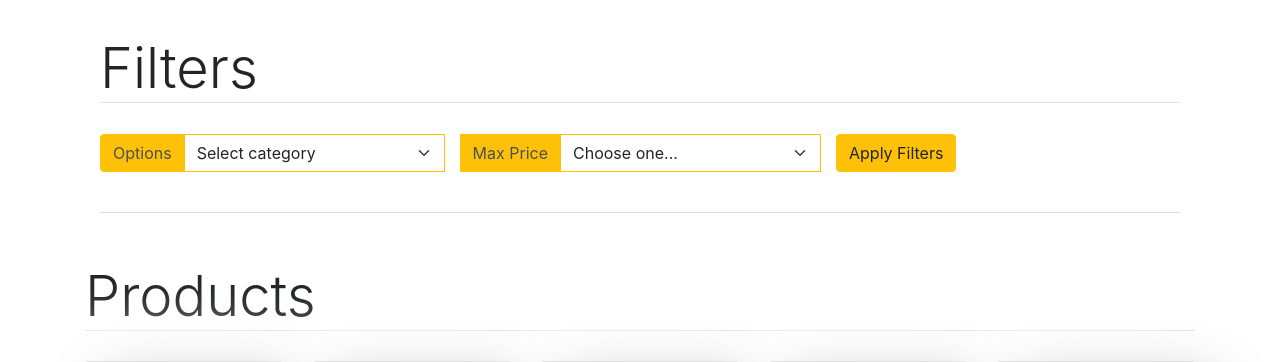
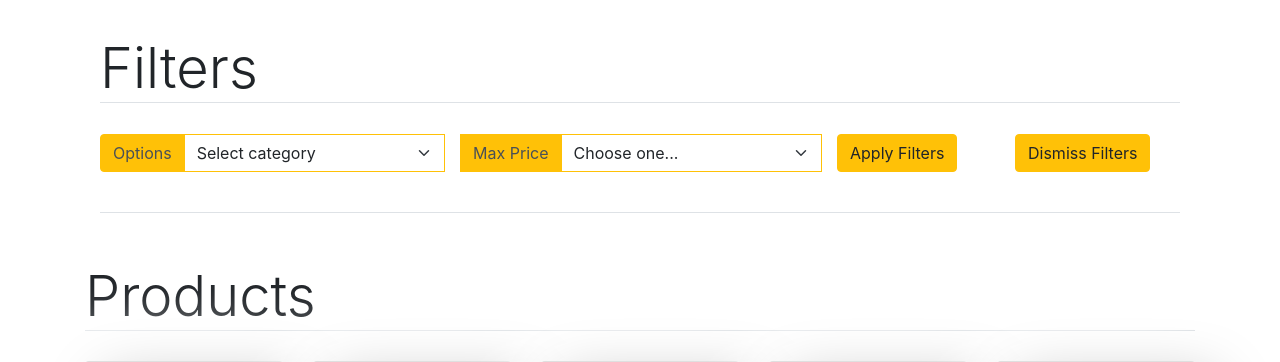
Before and after one commit to AlexHM/WebShop, a PHP site: page /html/home/home.php in a window 1280 px wide. Shown: the part 56-418 px from the top of the page. Run offline with PHP 8.4, Linux system fonts and the light colour scheme; data comes from the database, SQL or seed files in the repository; some libraries are stand-ins or nearby versions.

Commit message:
Added button dismiss filters into home

```diff
--- a/NFTS/html/home/home.php
+++ b/NFTS/html/home/home.php
@@ -308,9 +308,14 @@ if ($productQuantity > 0 && ($flagCookie || $flagSession)) {
                             <option value="< 10000">&lt; 10.000€</option>
                             <option value="> 10000">&gt; 10.000€</option>
                         </select>
-                        <div class="col-md-4  col-sm-12 display-flex align-items-center p-3">
+                        <div class="col-6 col-md-2 display-flex align-items-center p-3">
                             <div class="input-group d-flex align-items-center">
                                 <input type="submit" class="btn btn-warning" value="Apply Filters" name=btnSelect>
+                            </div>
+                        </div>
+                        <div class="col-6 col-md-2 display-flex">
+                            <div class="input-group d-flex align-items-center">
+                                <input type="submit" class="btn btn-warning" value="Dismiss Filters" name=btnDF>
                             </div>
                         </div>
                     </form>
```
